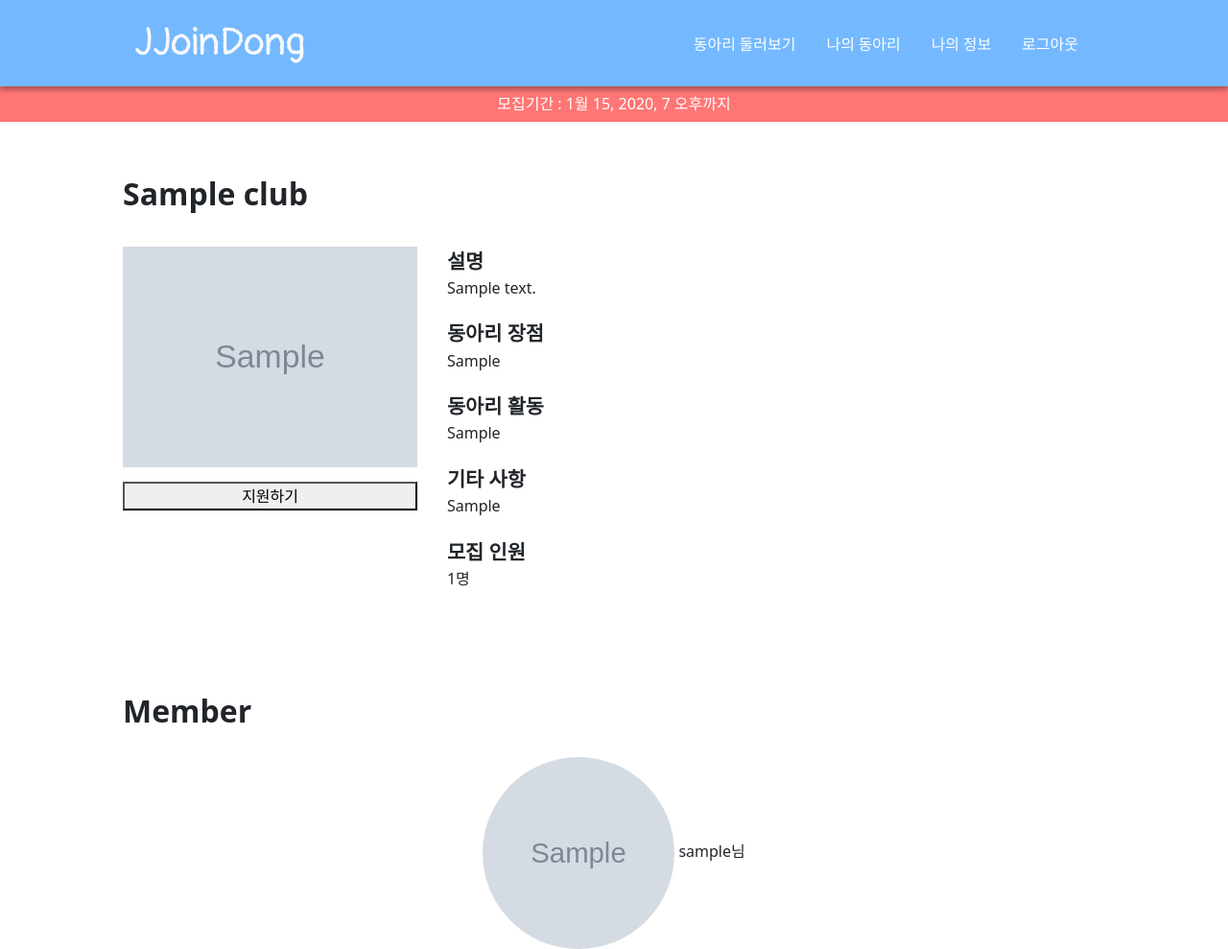
After one commit to julianne03/Joindong, a Django app: a page that uses templates/jd/club_detail.html in a window 1280 px wide. The commit adds this page. Shown: the whole page at 96% size. Run offline with Django 3.2, Linux system fonts and the light colour scheme; a user stored in the database is signed in; tables that the repository leaves empty hold one stand-in row (values such as "Sample post"); grey boxes marked "Sample" are stand-in pictures.

Commit message:
templates/jd club_detail

```diff
--- a/static/css/style.css
+++ b/static/css/style.css
@@ -112,3 +112,11 @@
 .username_input {
     margin-top: 7%;
 }
+
+.detail-box {
+    margin-bottom: 5%;
+}
+
+.detail-box div {
+    margin-bottom: 3%;
+}
--- /dev/null
+++ b/templates/jd/club_detail.html
@@ -0,0 +1,60 @@
+{% extends 'base.html' %}
+{% load static %}
+
+{% block title %}Main{% endblock %}
+
+{% block content %}
+    <div style="width: 100%; background-color: #ff7675; padding-top: 0.5%; padding-bottom: 0.5%; text-align: center">
+        <span style="color: white;">모집기간 : {{ club.deadline }}까지</span>
+    </div>
+    <div style="margin-left: 10%; margin-right: 10%">
+        <div class="detail-box" style="margin-top: 5%">
+            <div>
+                <span style="font-weight: 700; font-size: 2rem;">{{ club.title }}</span><br/>
+            </div>
+            <div>
+                <div style="float: left; width: 30%; margin-right: 3%">
+                    <img src="{{ club.main_poster.url }}" style="width: 100%; height: auto"><br/>
+                    <button type="button" style="width: 100%; margin-top: 5%">지원하기</button>
+                </div>
+                <div style="display: inline-block; width: 67%;">
+                    <div>
+                        <span style="font-weight: 700; font-size: 1.3rem">설명</span><br/>
+                        <span>{{ club.description }}</span>
+                    </div>
+                    <div>
+                        <span style="font-weight: 700; font-size: 1.3rem">동아리 장점</span><br/>
+                        <span>{{ club.good_things }}</span>
+                    </div>
+                    <div>
+                        <span style="font-weight: 700; font-size: 1.3rem">동아리 활동</span><br/>
+                        <span>{{ club.activities }}</span><br/>
+                    </div>
+                    {% if club.etc_things %}
+                        <div>
+                            <span style="font-weight: 700; font-size: 1.3rem">기타 사항</span><br/>
+                            <span>{{ club.etc_things }}</span><br/>
+                        </div>
+                    {% endif %}
+                    <div>
+                        <span style="font-weight: 700; font-size: 1.3rem">모집 인원</span><br/>
+                        <span>{{ club.head_num }}명</span><br/>
+                    </div>
+                </div>
+            </div>
+        </div>
+        <div style="display:flex; width: 100%; flex-direction: column">
+            <span style="font-weight: 700; font-size: 2rem;">Member</span><br/>
+            {% for member in members %}
+            <div style="text-align: center">
+                <img src="{{ member.profile.image.url }}" style="border-radius: 50%; width: 200px; height: 200px">
+                <span>{{ member.profile.nickname }}님</span>
+            </div>
+            {% endfor %}
+
+        </div>
+    </div>
+
+
+
+{% endblock %}
--- a/templates/jd/club_list.html
+++ b/templates/jd/club_list.html
@@ -6,13 +6,14 @@
 {% block content %}
     <div style="margin-left: 10%; margin-right: 10%">
         <div style="margin-top: 5%">
-            <span style="font-weight: 700; font-size: 2rem">어떤 동아리가 나를 기다리고 있을까?</span><br />
-            <span>현재 실제로 운영중인 동아리들을 둘러보세요!</span><br />
+            <span style="font-weight: 700; font-size: 2rem">어떤 동아리가 나를 기다리고 있을까?</span><br/>
+            <span>현재 실제로 운영중인 동아리들을 둘러보세요!</span><br/>
             <div style="height: 1px; background-color: black"></div>
         </div>
         <div class="row row-cols-4" style="margin-top: 5%">
             {% for club in list %}
                 <div class="col" style="margin-bottom: 3%">
+                    <a style="text-decoration: none; color: black" href="{% url 'jd:club_detail' club.title %}">
                         <div class="card">
                             <img class="card-img-top" src="{{ club.main_poster.url }}" width="200" height="250">
                             <div class="card-body">
@@ -20,6 +21,7 @@
                                 <p class="card-text">{{ club.description }}</p>
                             </div>
                         </div>
+                    </a>
                 </div>
             {% endfor %}
         </div>
```
Lines whose indentation alone changed are shown as unchanged.
